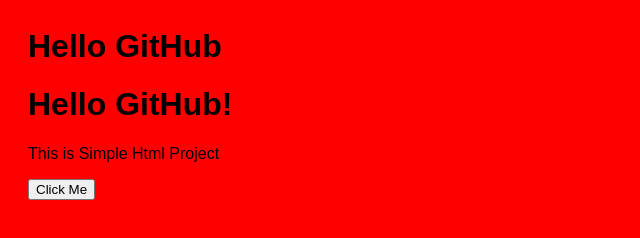
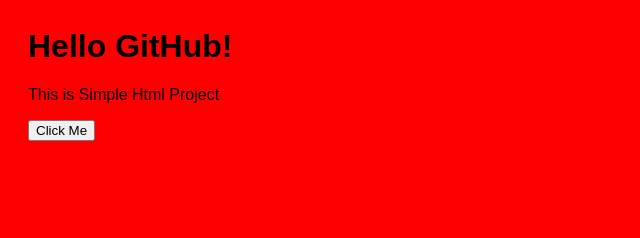
Before and after one commit to Sidhu7070/sample_project1, a plain HTML site: page index.html in a window 1280 px wide. Shown: the whole page, without its empty margins (0-640 px from the left). Drawn offline with Linux system fonts and the light colour scheme.

Commit message:
Update index.html

```diff
--- a/index.html
+++ b/index.html
@@ -1,6 +1,3 @@
-
-<html><body><h1>Hello GitHub</h1></body></html>
-
 <DOCTYPE html>
   <html>
     <head>
```
